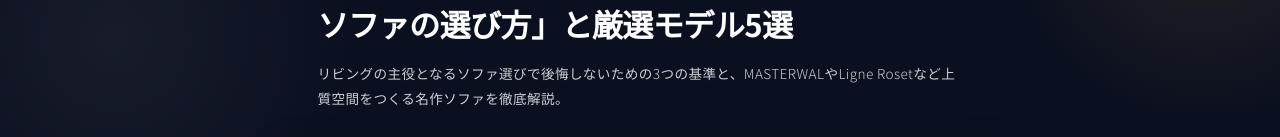
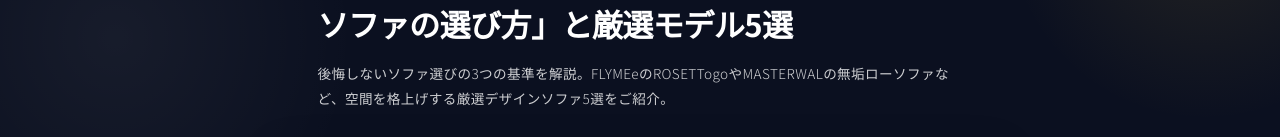
Before and after one commit to sota19930902-ship-it/Orbital-Select-site, a Next.js app: page /journal/sofa-guide in a window 1280 px wide. Shown: the part 208-345 px from the top of the page. Built offline with nearby package versions, Linux system fonts and the light colour scheme; grey boxes are pictures that could not be loaded.

Commit message:
fix(seo): update sofa-guide meta description and subtitle with refined copy

```diff
--- a/src/app/journal/sofa-guide/layout.tsx
+++ b/src/app/journal/sofa-guide/layout.tsx
@@ -3,7 +3,7 @@ import type { Metadata } from 'next';
 export const metadata: Metadata = {
   title: '【2026年最新】デザインソファの選び方と厳選5選｜Orbital Select',
   description:
-    'リビングの主役となるソファ選びで後悔しないための3つの基準と、MASTERWALやLigne Rosetなど上質空間をつくる名作ソファを徹底解説。',
+    '後悔しないソファ選びの3つの基準を解説。FLYMEeのROSETTogoやMASTERWALの無垢ローソファなど、空間を格上げする厳選デザインソファ5選をご紹介。',
   keywords: [
     'ソファ 選び方',
     'デザインソファ',
@@ -21,7 +21,7 @@ export const metadata: Metadata = {
   openGraph: {
     title: '【2026年最新】デザインソファの選び方と厳選5選｜Orbital Select',
     description:
-      'リビングの主役となるソファ選びで後悔しないための3つの基準と、MASTERWALやLigne Rosetなど上質空間をつくる名作ソファを徹底解説。',
+      '後悔しないソファ選びの3つの基準を解説。FLYMEeのROSETTogoやMASTERWALの無垢ローソファなど、空間を格上げする厳選デザインソファ5選をご紹介。',
     type: 'article',
     publishedTime: '2026-08-14T00:00:00Z',
     authors: ['ORBITAL SELECT Editorial Team'],
@@ -38,7 +38,7 @@ export const metadata: Metadata = {
     card: 'summary_large_image',
     title: '【2026年最新】デザインソファの選び方と厳選5選｜Orbital Select',
     description:
-      'リビングの主役となるソファ選びで後悔しないための3つの基準と、MASTERWALやLigne Rosetなど上質空間をつくる名作ソファを徹底解説。',
+      '後悔しないソファ選びの3つの基準を解説。FLYMEeのROSETTogoやMASTERWALの無垢ローソファなど、空間を格上げする厳選デザインソファ5選をご紹介。',
     images: ['https://images.unsplash.com/photo-1555041469-a586c61ea9bc?auto=format&fit=crop&w=1200&q=80'],
   },
 };
--- a/src/app/journal/sofa-guide/page.tsx
+++ b/src/app/journal/sofa-guide/page.tsx
@@ -372,7 +372,7 @@ export default function SofaGuideArticlePage() {
                 fontWeight: 300,
               }}
             >
-              リビングの主役となるソファ選びで後悔しないための3つの基準と、MASTERWALやLigne Rosetなど上質空間をつくる名作ソファを徹底解説。
+              後悔しないソファ選びの3つの基準を解説。FLYMEeのROSETTogoやMASTERWALの無垢ローソファなど、空間を格上げする厳選デザインソファ5選をご紹介。
             </p>
           </div>
         </section>
--- a/src/data/mockData.ts
+++ b/src/data/mockData.ts
@@ -207,7 +207,7 @@ export const VOYAGER_JOURNAL_ARTICLES: Article[] = [
   {
     id: 'sofa-guide',
     title: '【2026年最新】一生モノに出会う「デザインソファの選び方」と厳選モデル5選',
-    subtitle: 'リビングの主役となるソファ選びで後悔しないための3つの基準と、MASTERWALやLigne Rosetなど上質空間をつくる名作ソファを徹底解説。',
+    subtitle: '後悔しないソファ選びの3つの基準を解説。FLYMEeのROSETTogoやMASTERWALの無垢ローソファなど、空間を格上げする厳選デザインソファ5選をご紹介。',
     category: 'ソファ',
     readTime: '6分',
     date: '2026-08-14',
```
